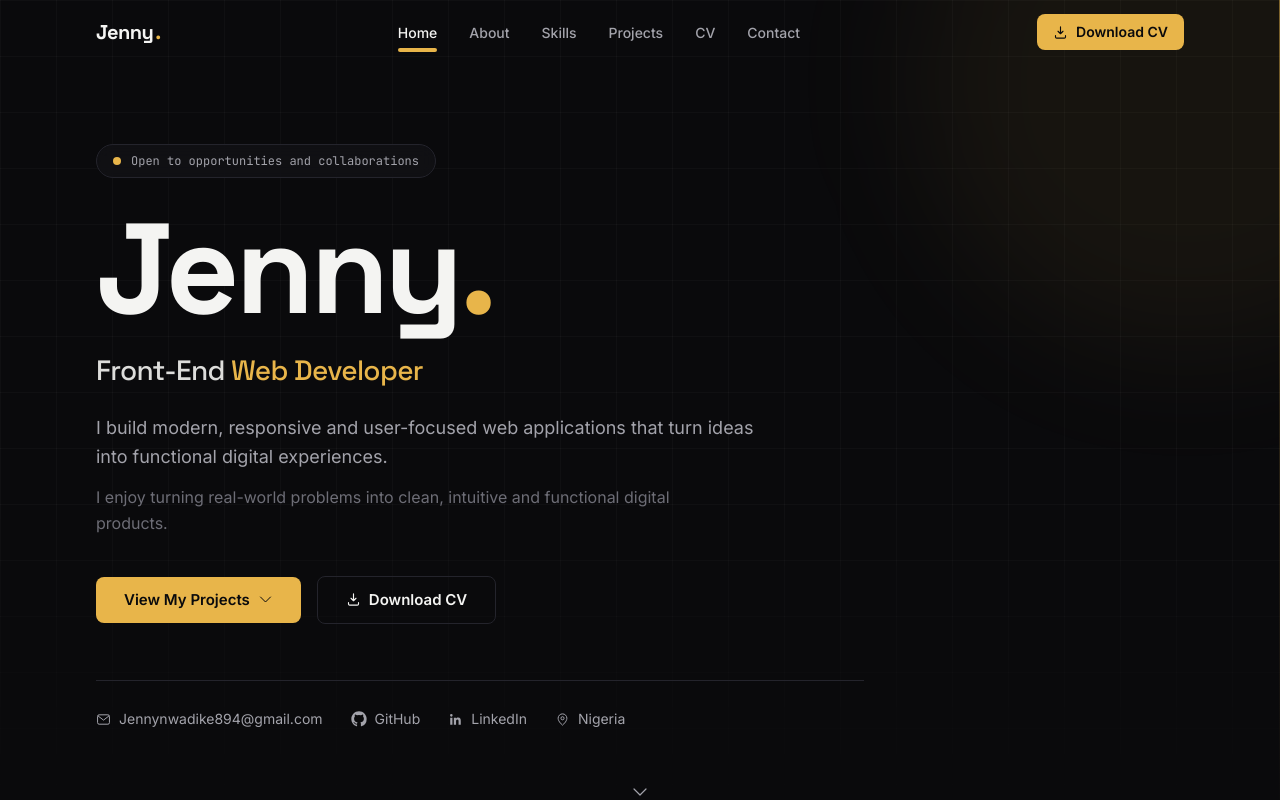
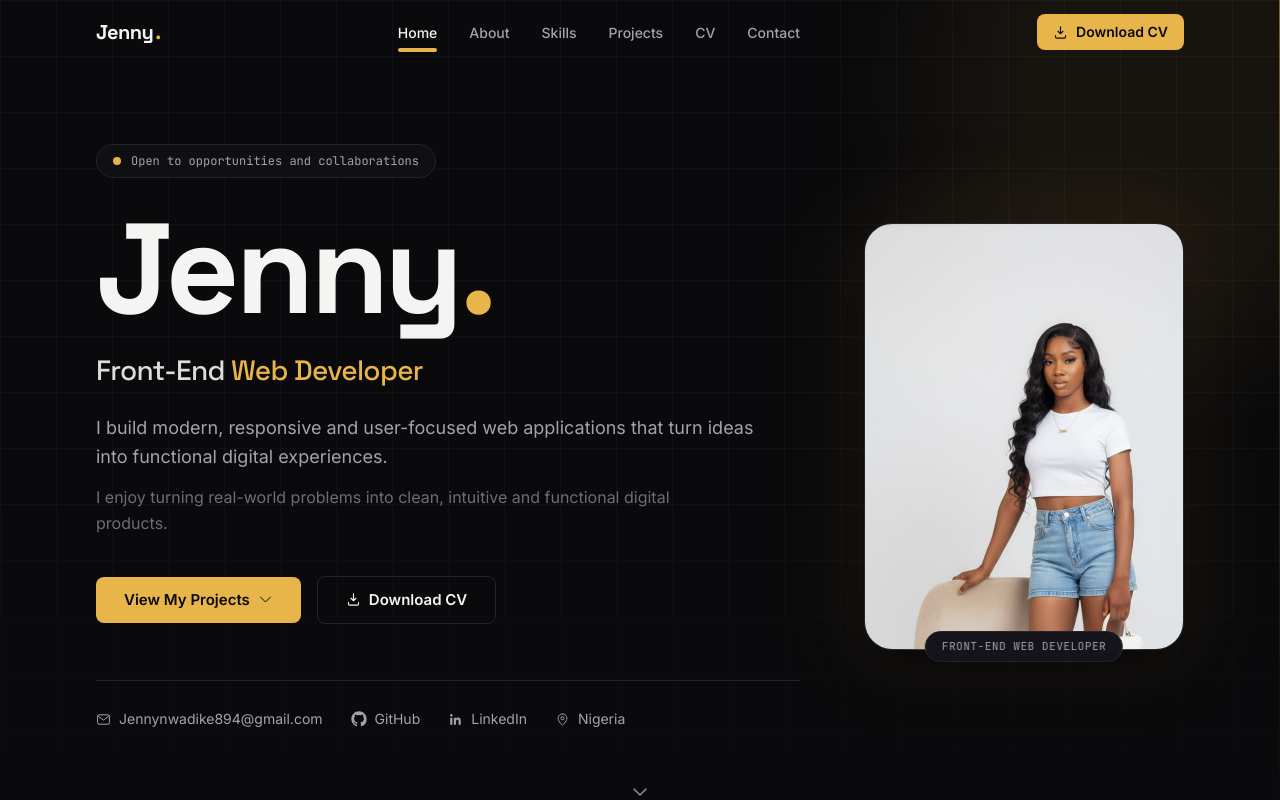
Before and after one commit to JennyCapricon/Jenny-portfolio, a React (Vite) app: page / in a window 1280 px wide. Shown: the top 800 px of the page. Built offline with nearby package versions, Linux system fonts and the light colour scheme.

Commit message:
Update portfolio

```diff
--- a/src/sections/Hero.jsx
+++ b/src/sections/Hero.jsx
@@ -23,6 +23,7 @@ export default function Hero() {
       />
 
       <div className="relative mx-auto flex min-h-screen max-w-6xl flex-col justify-center px-5 pb-24 pt-36 sm:px-8">
+        <div className="grid items-center gap-14 lg:grid-cols-[1fr_auto] lg:gap-16">
         <div className="max-w-3xl">
           <p className="animate-enter inline-flex items-center gap-2.5 rounded-full border border-ink-line bg-ink-card/60 px-4 py-2 font-mono text-xs text-muted backdrop-blur-sm">
             <span className="relative flex h-2 w-2" aria-hidden="true">
@@ -110,6 +111,29 @@ export default function Hero() {
             </span>
           </div>
         </div>
+
+        <div
+          className="animate-enter relative mx-auto w-56 sm:w-64 lg:mx-0 lg:w-72 xl:w-80"
+          style={{ animationDelay: '440ms' }}
+        >
+          <div
+            className="absolute -inset-4 rounded-[2.5rem] bg-accent/[0.08] blur-2xl"
+            aria-hidden="true"
+          />
+          <img
+            src="/images/JANE.jpeg"
+            alt="Portrait of Jenny, Front-End Web Developer"
+            className="relative aspect-[3/4] w-full rounded-[1.75rem] border border-ink-line bg-ink-card object-cover object-top shadow-[0_24px_60px_-24px_rgba(0,0,0,0.9)]"
+          />
+          <span
+            className="absolute inset-x-8 bottom-0 h-px bg-gradient-to-r from-transparent via-accent to-transparent"
+            aria-hidden="true"
+          />
+          <span className="absolute -bottom-3 left-1/2 -translate-x-1/2 whitespace-nowrap rounded-full border border-ink-line bg-ink-card px-4 py-1.5 font-mono text-[11px] uppercase tracking-wider text-muted backdrop-blur-sm">
+            {PROFILE.role}
+          </span>
+        </div>
+        </div>
       </div>
 
       <a
```
Also changed, not shown: public/images/JANE.jpeg (added).
